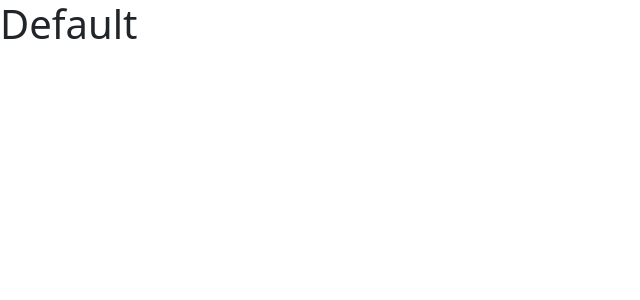
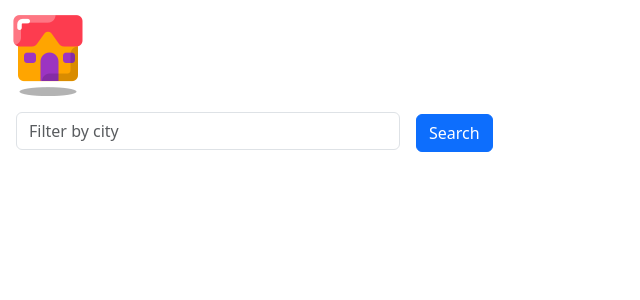
Before and after one commit to Stephane-Messan/assignment-3-sections-1-and-2-Stephane-Messan, an Angular app: page / in a window 1280 px wide. Shown: the top 300 px of the page, without its empty margins (0-640 px from the left). Built offline with nearby package versions, Linux system fonts and the light colour scheme.

Commit message:
Completed Creating HomeComponent and added it to the Angular app

```diff
--- a/src/app/app.component.html
+++ b/src/app/app.component.html
@@ -1 +1,13 @@
-<h1>Default</h1>
+<main>
+    <header class="brand-name">
+    <img
+    class="brand-logo"
+    src="house-logo.png"
+    alt="logo"
+    aria-hidden="true"
+    />
+    </header>
+    <section class="content">
+    <app-home></app-home>
+    </section>
+ </main>
--- a/src/app/app.component.ts
+++ b/src/app/app.component.ts
@@ -1,9 +1,10 @@
 import { Component } from '@angular/core';
 import { RouterOutlet } from '@angular/router';
+import {HomeComponent} from './home/home.component';
 
 @Component({
   selector: 'app-root',
-  imports: [RouterOutlet],
+  imports: [RouterOutlet, HomeComponent],
   templateUrl: './app.component.html',
   styleUrl: './app.component.css'
 })
--- /dev/null
+++ b/src/app/home/home.component.css
@@ -0,0 +1,8 @@
+.results {
+    display: grid;
+    column-gap: 14px;
+    row-gap: 14px;
+    grid-template-columns: repeat(auto-fill, minmax(400px, 400px));
+    margin-top: 50px;
+    justify-content: space-around;
+   }
--- /dev/null
+++ b/src/app/home/home.component.html
@@ -0,0 +1,12 @@
+<section>
+    <form>
+    <input
+    class="form-control min d-inline-block m-3"
+    type="text"
+    placeholder="Filter by city"
+    aria-label="Filter by city"
+    style="width: 30%"
+    />
+    <button type="button" class="btn btn-primary">Search</button>
+    </form>
+   </section>
```
Also changed, not shown: src/app/home/home.component.ts (added, +11 -0 lines), 1 other file (tests, documents, lock files or other folders).
